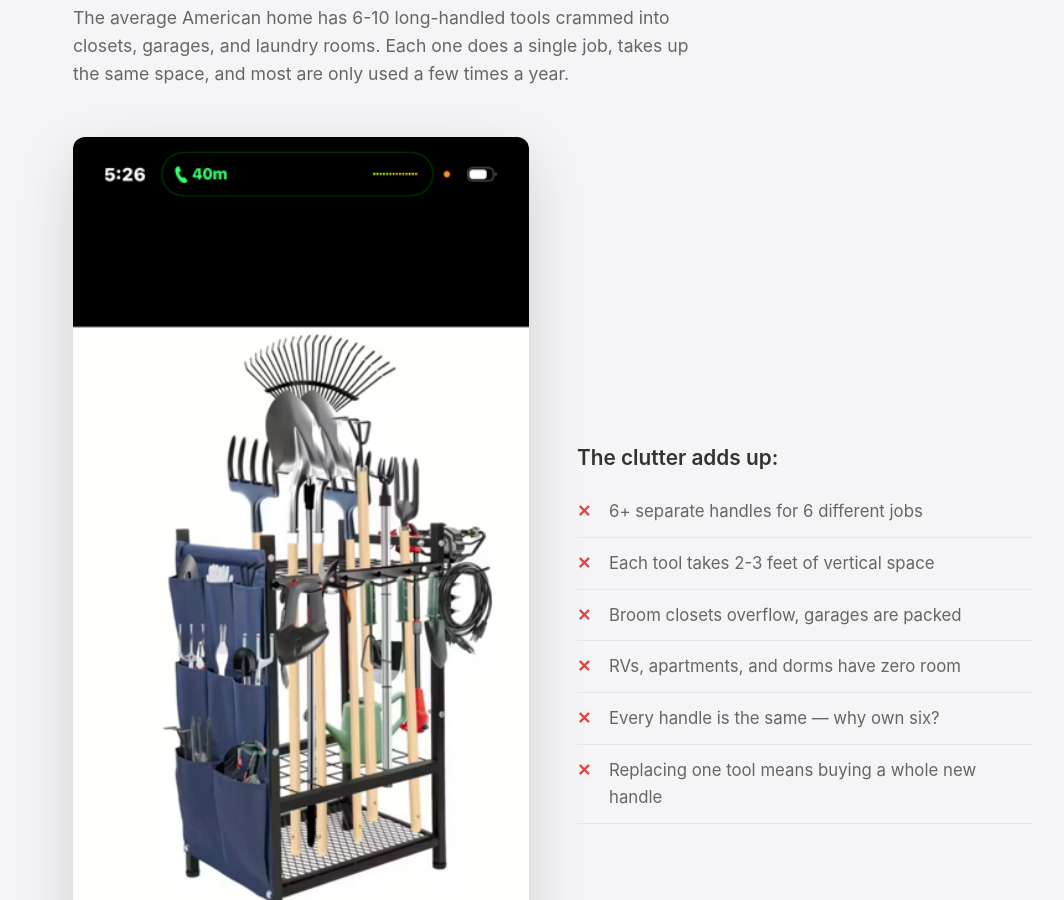
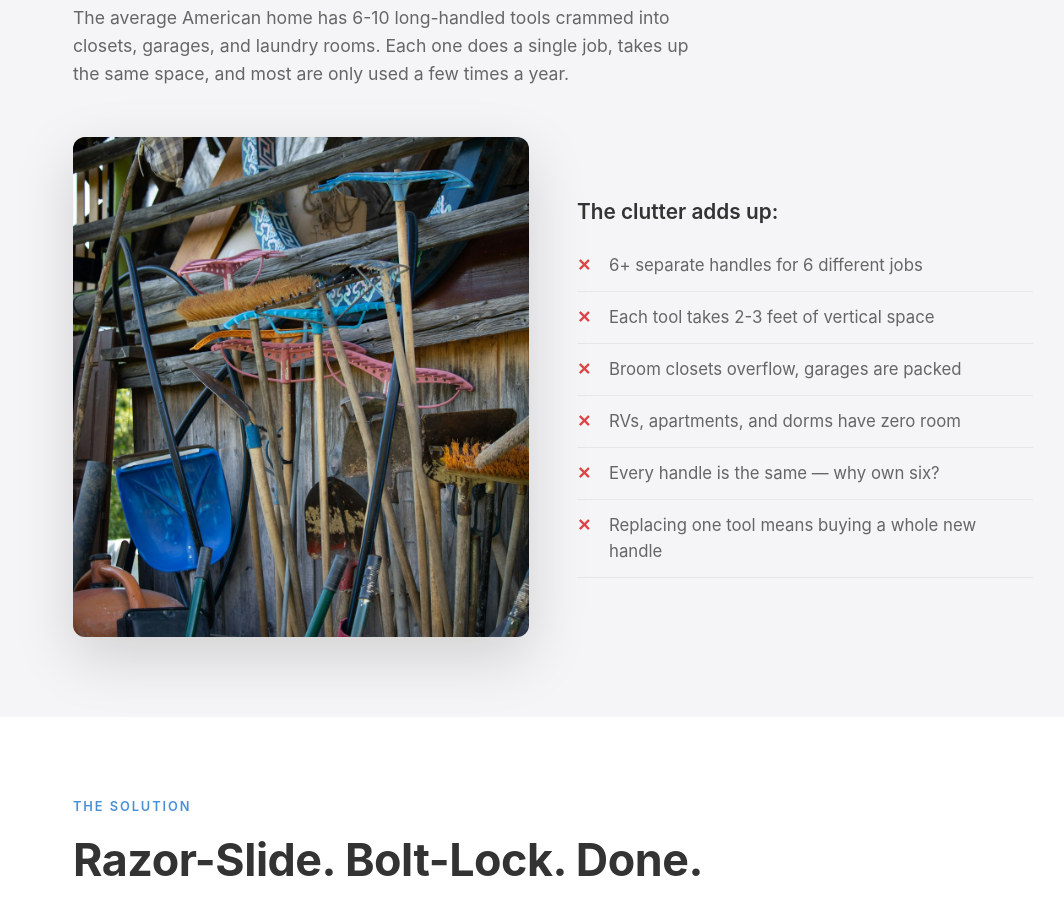
Before and after one commit to SleftdogCEO/alumabroom, a plain HTML site: page index.html in a window 1280 px wide. Shown: the part 860-1760 px from the top of the page, without its empty margins (87-1151 px from the left). Drawn offline with Linux system fonts and the light colour scheme.

Commit message:
Swap problem section image to cluttered tools photo from Unsplash
Replaced tool rack organizer screenshot with a real photo of brooms,
rakes, shovels, and cleaning tools piled up in disarray.

Co-Authored-By: Claude Opus 4.6 (1M context) <noreply@anthropic.com>

```diff
--- a/index.html
+++ b/index.html
@@ -622,7 +622,7 @@
             <p class="section-desc">The average American home has 6-10 long-handled tools crammed into closets, garages, and laundry rooms. Each one does a single job, takes up the same space, and most are only used a few times a year.</p>
             <div class="problem-grid">
                 <div class="problem-image">
-                    <img src="images/tool-rack-problem.png" alt="Cluttered tool rack with dozens of handles" onerror="this.parentElement.innerHTML='<div style=&quot;padding:80px 40px;text-align:center;background:#eee;color:#999;font-size:0.9rem;&quot;>Tool clutter image</div>'">
+                    <img src="images/cluttered-tools.jpg" alt="Cluttered pile of brooms, rakes, shovels, and cleaning tools" style="object-fit: cover; max-height: 500px; width: 100%;">
                 </div>
                 <div>
                     <h3>The clutter adds up:</h3>
```
Also changed, not shown: images/cluttered-tools.jpg (added).
